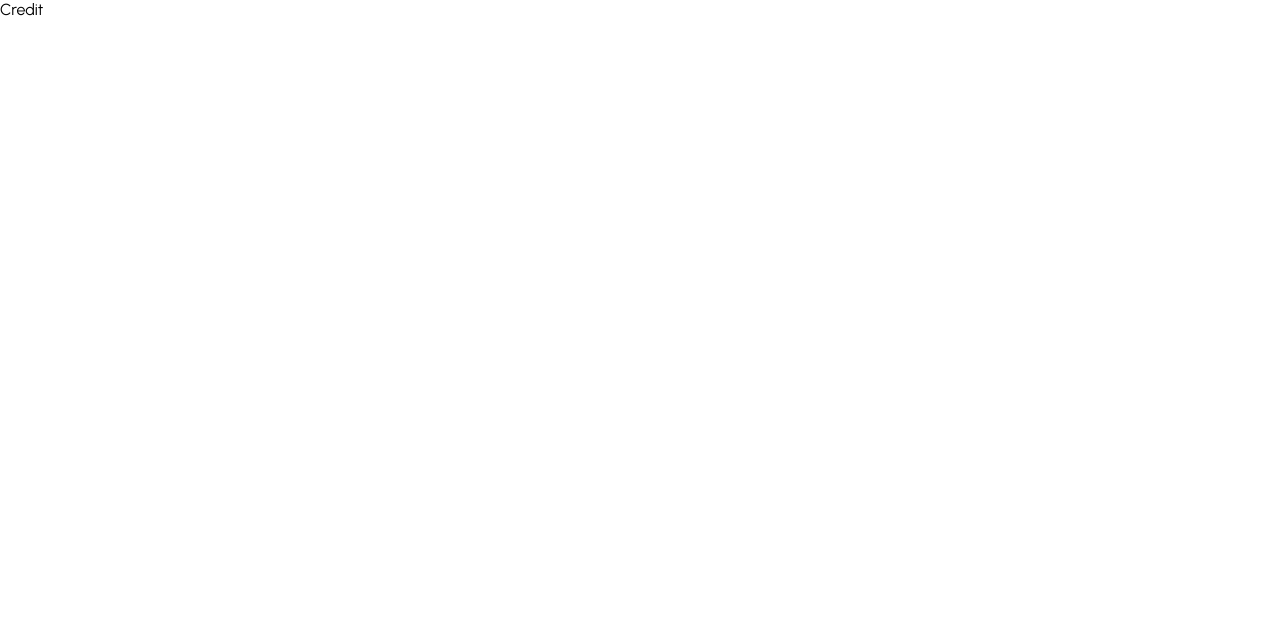
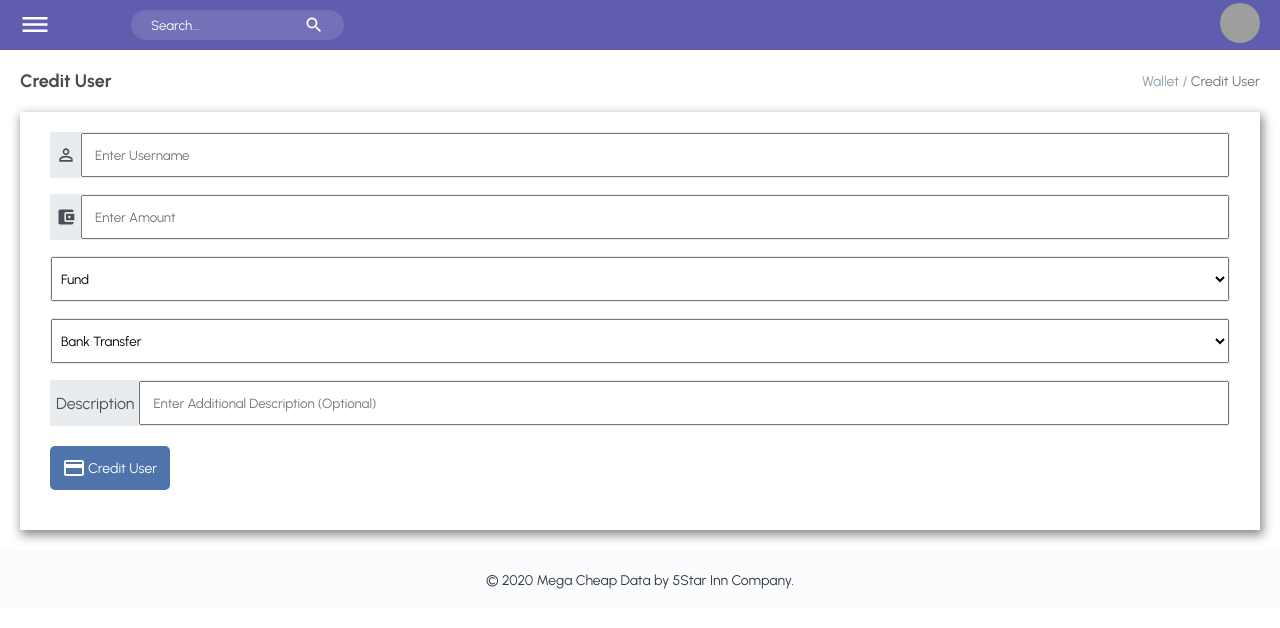
Before and after one commit to stivex001/MCD-Dashbord, a React (Create React App) app: page /addfund in a window 1280 px wide. Shown: the top 628 px of the page. Built offline with nearby package versions, Linux system fonts and the light colour scheme; grey boxes are pictures that could not be loaded.

Commit message:
feat:implemented  credit user page

```diff
--- a/src/pages/Wallet/Credit.jsx
+++ b/src/pages/Wallet/Credit.jsx
@@ -1,9 +1,137 @@
-import React from 'react'
+import {
+  AccountBalanceWallet,
+  CreditCard,
+  PermIdentity,
+} from "@mui/icons-material";
+import styled from "styled-components";
+import Footer from "../../components/footer/Footer";
+import Topbar from "../../components/Topbar/Topbar";
+import { Desc, DescP, DescSpan, H3 } from "../transaction/transHistory.styles";
+
+const Container = styled.div``;
+const Wrapper = styled.div`
+  padding: 20px;
+`;
+const FormWrapper = styled.div`
+  background-color: #fff;
+  box-shadow: 2px 4px 10px 1px rgba(0, 0, 0, 0.47);
+  -webkit-box-shadow: 2px 4px 10px 1px rgba(0, 0, 0, 0.47);
+  -moz-box-shadow: 2px 4px 10px 1pxrgba (235, 180, 180, 0.47);
+  padding: 20px 30px;
+`;
+const Form = styled.form`
+  display: flex;
+  flex-direction: column;
+  gap: 16px;
+`;
+const InputContainer = styled.div`
+  display: flex;
+  align-items: center;
+  background-color: #e9ecef;
+  width: 100%;
+  border-radius: 1px;
+  border: 0.2px solid #e9ecef;
+`;
+const Input = styled.input`
+  padding: 12px;
+  width: 100%;
+  outline-color: #605daf;
+`;
+const Btn = styled.div`
+  display: flex;
+  align-items: center;
+  background-color: #4e74ab;
+  padding: 10px 12px;
+  margin: 20px 0;
+  width: 120px;
+  gap: 2px;
+  color: white;
+  cursor: pointer;
+  border-radius: 5px;
+  &:hover {
+    color: #343a40;
+  }
+`;
+const Button = styled.button`
+  border: none;
+  background: none;
+  color: white;
+  font-weigth: 700;
+  font-size: 14px;
+  cursor: pointer;
+  &:hover {
+    color: #343a40;
+  }
+`;
+const Select = styled.select`
+  padding: 12px 5px;
+  width: 100%;
+  outline-color: #605daf;
+`;
+const Option = styled.option``;
 
 const Credit = () => {
   return (
-    <div>Credit</div>
-  )
-}
+    <Container>
+      <Topbar />
+      <Wrapper>
+        <Desc>
+          <H3>Credit User</H3>
+          <DescP>
+            Wallet / <DescSpan>Credit User</DescSpan>
+          </DescP>
+        </Desc>
+        <FormWrapper>
+          <Form>
+            <InputContainer>
+              <PermIdentity
+                style={{ padding: "5px", fontSize: "30px", color: "#495057" }}
+              />
+              <Input type="text" placeholder="Enter Username" />
+            </InputContainer>
+            <InputContainer>
+              <AccountBalanceWallet
+                style={{ padding: "5px", fontSize: "30px", color: "#495057" }}
+              />
+              <Input type="number" placeholder="Enter Amount" />
+            </InputContainer>
+            <InputContainer>
+              <Select name="fund" id="">
+                <Option value="fund">Fund</Option>
+                <Option value="debit">Debit</Option>
+              </Select>
+            </InputContainer>
+            <InputContainer>
+              <Select name="bank" id="">
+                <Option value="transfer">Bank Transfer</Option>
+                <Option value="payant">Payant</Option>
+                <Option value="monify">Monify</Option>
+                <Option value="rave">Rave</Option>
+                <Option value="paystack">Paystack</Option>
+                <Option value="carbon">Carbon</Option>
+                <Option value="opay">Opay</Option>
+              </Select>
+            </InputContainer>
+            <InputContainer>
+              <p style={{ padding: "5px", fontSize: "16px", color: "#495057" }}>
+                Description
+              </p>
+              <Input
+                type="text"
+                placeholder="Enter Additional Description (Optional)"
+              />
+            </InputContainer>
+          </Form>
+          <Btn>
+            <CreditCard />
+            <Button>Credit User</Button>
+          </Btn>
+        </FormWrapper>
+      </Wrapper>
 
-export default Credit
+      <Footer />
+    </Container>
+  );
+};
+
+export default Credit;
```
